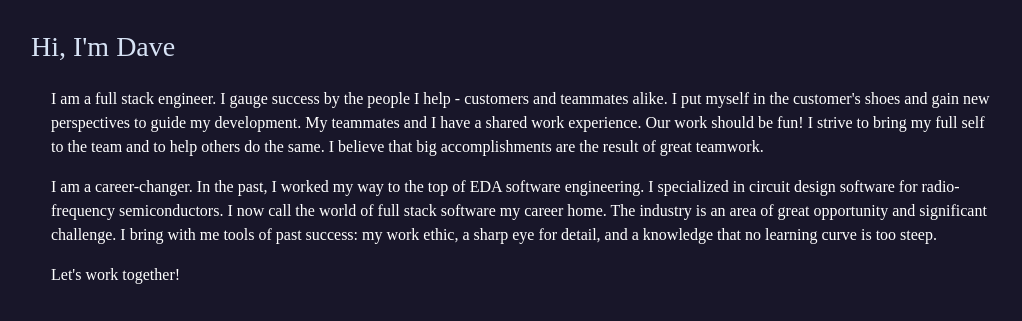
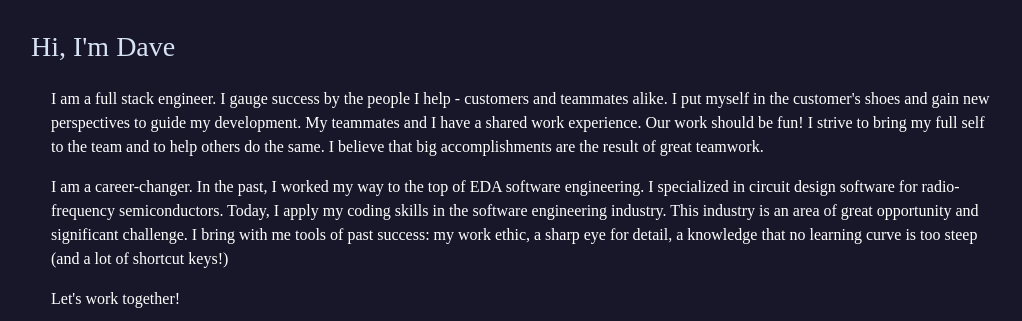
Before and after one commit to DaveTrost/dave-trost, a React (Create React App) app: page / in a window 1280 px wide. Shown: the top 321 px of the page, without its empty margins (119-1141 px from the left). Built offline with nearby package versions, Linux system fonts and the light colour scheme; a web font is replaced by a local one.

Commit message:
text change

```diff
--- a/src/components/Bio.tsx
+++ b/src/components/Bio.tsx
@@ -18,10 +18,10 @@ function Bio() {
           I am a career-changer.
           In the past, I worked my way to the top of EDA software engineering.
           I specialized in circuit design software for radio-frequency semiconductors.
-          I now call the world of full stack software my career home.
-          The industry is an area of great opportunity and significant challenge.
+          Today, I apply my coding skills in the software engineering industry.
+          This industry is an area of great opportunity and significant challenge.
           I bring with me tools of past success: my work ethic, a sharp eye for detail,
-          and a knowledge that no learning curve is too steep.
+          a knowledge that no learning curve is too steep (and a lot of shortcut keys!)
         </p>
         <p>
           Let's work together!
```
